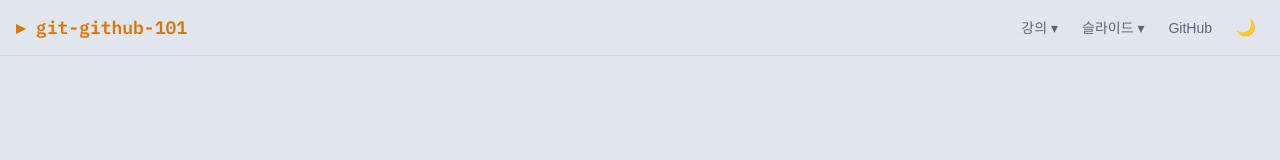
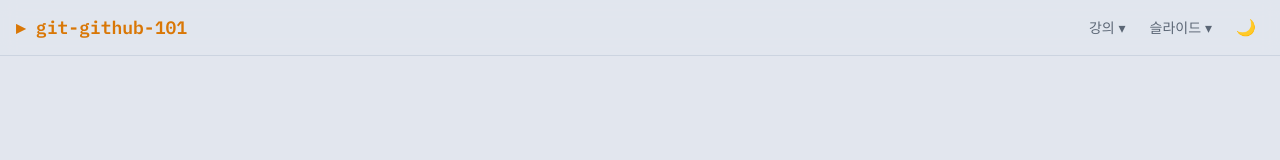
Before and after one commit to 0-Chan/git-github-101, a Next.js app: page / in a window 1280 px wide. Shown: the top 160 px of the page. Built offline with nearby package versions, Linux system fonts and the light colour scheme; a web font is replaced by a local one.

Commit message:
docs(ui): drop the GitHub repo link from the nav
The nav keeps only what learners use: session menu, deck menu, and the
theme toggle.

```diff
--- a/src/components/Nav.tsx
+++ b/src/components/Nav.tsx
@@ -16,14 +16,6 @@ export function Nav() {
         <div className="flex items-center gap-2">
           <SessionMenu sessions={sessions} />
           <DeckMenu sessions={sessions} />
-          <a
-            href="https://github.com/0-Chan/git-github-101"
-            target="_blank"
-            rel="noopener noreferrer"
-            className="p-2 rounded-lg text-sm text-muted hover:bg-surface hover:text-ink transition-colors"
-          >
-            GitHub
-          </a>
           <ThemeToggle />
         </div>
       </div>
```
